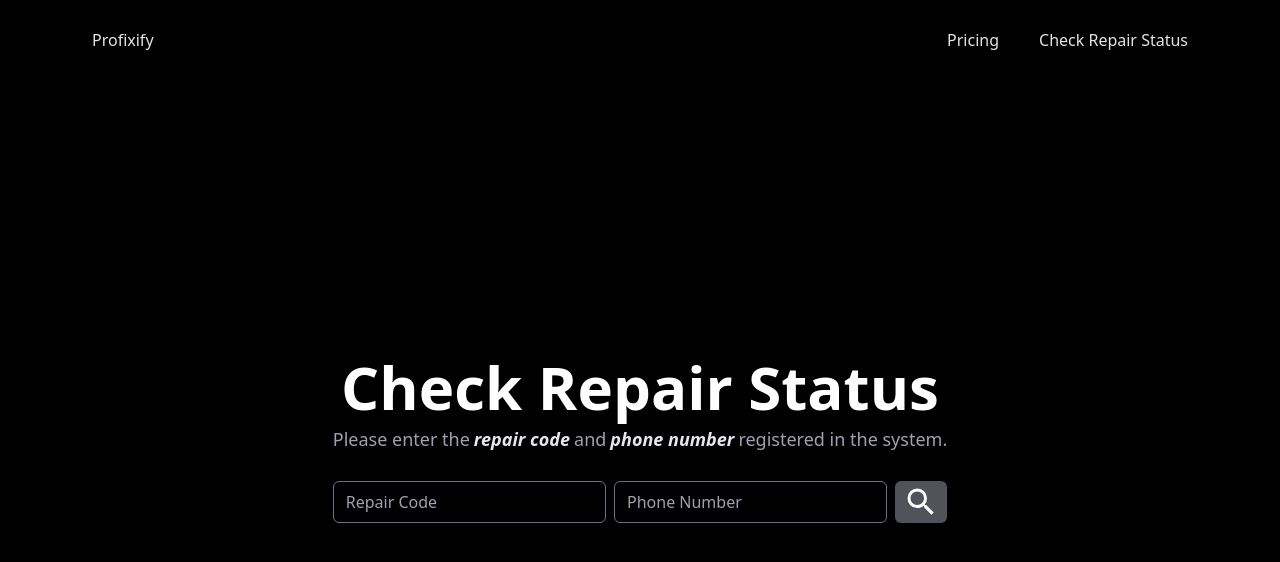
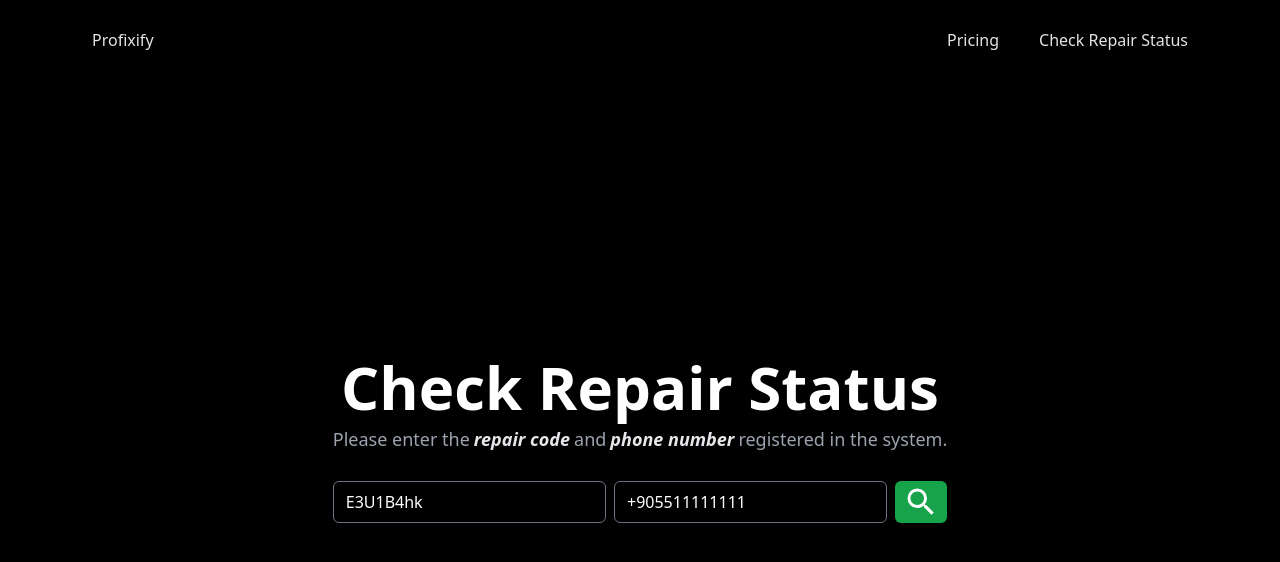
Before and after one commit to profixify/landing-page, a Next.js app: page /repair-status in a window 1280 px wide. Shown: the top 562 px of the page. Built offline with nearby package versions, Linux system fonts and the light colour scheme.

Commit message:
feat: add timeline for repair status detail

```diff
--- a/src/app/repair-status/components/Input.tsx
+++ b/src/app/repair-status/components/Input.tsx
@@ -2,15 +2,17 @@ import { ChangeEventHandler, FC } from "react";
 
 interface InputProps {
   placeholder: string;
+  value: string | undefined;
   setStateFunc: ChangeEventHandler<HTMLInputElement>;
 }
-const Input: FC<InputProps> = ({ placeholder, setStateFunc }) => {
+const Input: FC<InputProps> = ({ placeholder, setStateFunc, value }) => {
   return (
     <div className="flex flex-col w-full">
       <input
         className={`w-full p-2 px-3 rounded-md outline-none bg-black border border-gray-500 focus:border-white transition-[width] duration-[3000ms]`}
         placeholder={placeholder}
         onChange={setStateFunc}
+        value={value}
       />
     </div>
   );
--- a/src/app/repair-status/components/RepairStatusForm.client.tsx
+++ b/src/app/repair-status/components/RepairStatusForm.client.tsx
@@ -1,32 +1,75 @@
 "use client";
 import Input from "@/app/repair-status/components/Input";
+import Timeline from "@/components/Timeline";
+import { BaseRepairStatus } from "@/components/Timeline/types";
+import { cn } from "@/core/utils";
+import { useState } from "react";
 import { MdSearch } from "react-icons/md";
-import { useState } from "react";
+import { Drawer } from "vaul";
 
 const RepairStatusFormClient = () => {
-  const [repairCode, setRepairCode] = useState<string | undefined>(undefined);
-  const [phoneNumber, setPhoneNumber] = useState<string | undefined>(undefined);
+  const [repairCode, setRepairCode] = useState<string | undefined>("E3U1B4hk");
+  const [phoneNumber, setPhoneNumber] = useState<string | undefined>(
+    "+905511111111"
+  );
+  const [repairStatuses, setRepairStatuses] = useState<BaseRepairStatus[]>([]);
+  const fetchData = async () => {
+    if (repairCode && phoneNumber) {
+      const url = encodeURI(
+        `http://localhost:8000/api/repairs/check-status/${repairCode}/${phoneNumber}/`
+      );
+      const response = await fetch(url);
+      console.log("response", response);
+      if (response.status === 200) {
+        const data = await response.json();
+        if (data) {
+          setRepairStatuses(data);
+        }
+      }
+    }
+  };
   return (
+    <>
+      <div className="flex flex-col">
         <div className="mt-5 flex gap-2">
           <Input
             placeholder="Repair Code"
             setStateFunc={(e) => setRepairCode(e.currentTarget.value)}
+            value={repairCode}
           />
           <Input
             placeholder="Phone Number"
             setStateFunc={(e) => setPhoneNumber(e.currentTarget.value)}
+            value={phoneNumber}
           />
+
+          <Drawer.Root direction="right">
+            <Drawer.Trigger asChild>
               <button
                 disabled={!repairCode && !phoneNumber}
-        className={`${
+                className={cn(
                   repairCode && phoneNumber
                     ? "bg-green-600 hover:bg-green-500"
-            : "bg-zinc-600 cursor-default"
-        } transition-all duration-500 rounded-md px-2`}
+                    : "bg-zinc-600 cursor-default",
+                  "transition-all duration-500 rounded-md px-2 flex justify-center items-center xs:py-2 sm:py-0"
+                )}
+                onClick={fetchData}
               >
-        <MdSearch className="text-4xl" />
+                <MdSearch className="xs:text-2xl lg:text-4xl" />
               </button>
+            </Drawer.Trigger>
+            {repairStatuses.length ? (
+              <Drawer.Portal>
+                <Drawer.Overlay className="fixed inset-0 bg-gray-500/20 backdrop-blur-sm z-1" />
+                <Drawer.Content className="bg-zinc-100 flex flex-col rounded-xl h-screen fixed z-2 top-0 xs:left-1/4 md:left-3/4 right-0">
+                  <Timeline statuses={repairStatuses} />
+                </Drawer.Content>
+              </Drawer.Portal>
+            ) : undefined}
+          </Drawer.Root>
         </div>
+      </div>
+    </>
   );
 };
 
--- a/src/app/repair-status/page.tsx
+++ b/src/app/repair-status/page.tsx
@@ -1,8 +1,8 @@
 import RepairStatusFormClient from "@/app/repair-status/components/RepairStatusForm.client";
 
-const RepairStatus = () => {
+const RepairStatusPage = () => {
   return (
-    <div className="h-[calc(100vh-5rem)] flex items-center justify-center">
+    <div className="h-[calc(100vh-5rem)] flex items-center justify-center px-5">
       <div className="text-center text-white flex justify-center">
         <div className="flex flex-col gap-2 max-w-2xl">
           <h1 className="text-4xl font-extrabold text-white sm:text-center sm:text-6xl">
@@ -26,4 +26,4 @@ const RepairStatus = () => {
   );
 };
 
-export default RepairStatus;
+export default RepairStatusPage;
--- /dev/null
+++ b/src/components/Timeline/Heading.tsx
@@ -0,0 +1,17 @@
+import dayjs from "dayjs";
+import { FC } from "react";
+
+interface HeadingProps {
+  createdDate: string;
+}
+
+export const Heading: FC<HeadingProps> = ({ createdDate }) => {
+  const DATE_FORMAT = "DD MMM, YYYY";
+  return (
+    <div className="ps-2 my-2 first:mt-0">
+      <h3 className="text-sm font-medium uppercase text-gray-200">
+        {dayjs(createdDate).format(DATE_FORMAT)}
+      </h3>
+    </div>
+  );
+};
--- /dev/null
+++ b/src/components/Timeline/Item.tsx
@@ -0,0 +1,50 @@
+import dayjs from "dayjs";
+import { FC, useState } from "react";
+import { HiCalendar } from "react-icons/hi2";
+import { BaseRepairStatus } from "./types";
+
+interface TimelineItemProps extends BaseRepairStatus {
+  isEnd?: boolean;
+}
+
+export const TimelineItem: FC<TimelineItemProps> = ({
+  title,
+  createdAt,
+  note,
+  isEnd,
+}) => {
+  const [isShowNote, setIsShowNote] = useState<boolean>(false);
+  const toggleShowNote = () => setIsShowNote(!isShowNote);
+  return (
+    <div className="flex gap-x-3">
+      <div
+        className={[
+          isEnd
+            ? "h-max"
+            : "relative last:after:hidden after:absolute after:top-7 after:bottom-0 after:start-3.5 after:w-px after:-translate-x-[0.5px] after:bg-white",
+        ].join(" ")}
+      >
+        <div className="relative z-10 size-7 flex justify-center items-center">
+          <div className="size-2 rounded-full bg-white"></div>
+        </div>
+      </div>
+      <div className="grow pt-0.5 pb-8 w-full relative">
+        <div className="flex flex-col">
+          <span className="text-gray-500 text-xs italic flex items-center gap-2">
+            <HiCalendar />
+            {dayjs(createdAt).format("DD MMM, YYYY HH:mm:ss")}
+          </span>
+          <h3
+            className="flex gap-x-1.5 font-semibold text-gray-200"
+            onClick={note ? toggleShowNote : undefined}
+          >
+            {title}
+          </h3>
+        </div>
+        <div className="text-xs max-h-10 overflow-auto text-gray-500">
+          {note ?? "No Information"}
+        </div>
+      </div>
+    </div>
+  );
+};
--- /dev/null
+++ b/src/components/Timeline/index.tsx
@@ -0,0 +1,26 @@
+export { Heading } from "./Heading";
+export { TimelineItem } from "./Item";
+
+import { FC } from "react";
+import { Heading } from "./Heading";
+import { TimelineItem } from "./Item";
+import { TimelineProps } from "./types";
+
+const Timeline: FC<TimelineProps> = ({ statuses }) => {
+  return (
+    <div className="bg-black h-full p-5 px-10 rounded-lg">
+      <Heading createdDate={statuses[0]?.createdAt} />
+      <div className="flex flex-col">
+        {statuses?.map((repairStatus, index) => (
+          <TimelineItem
+            key={repairStatus.uuid}
+            {...repairStatus}
+            isEnd={index + 1 === statuses.length}
+          />
+        ))}
+      </div>
+    </div>
+  );
+};
+
+export default Timeline;
--- /dev/null
+++ b/src/components/Timeline/types.ts
@@ -0,0 +1,12 @@
+export interface BaseRepairStatus {
+  uuid: string;
+  title: string;
+  note: string;
+  status: string;
+  createdAt: string;
+  updatedAt: string;
+}
+
+export interface TimelineProps {
+  statuses: BaseRepairStatus[];
+}
--- /dev/null
+++ b/src/core/utils/index.ts
@@ -0,0 +1,6 @@
+import { ClassValue, clsx } from "clsx";
+import { twMerge } from "tailwind-merge";
+
+export const cn = (...inputs: ClassValue[]) => {
+  return twMerge(clsx(inputs));
+};
```
Lines whose indentation alone changed are shown as unchanged.
